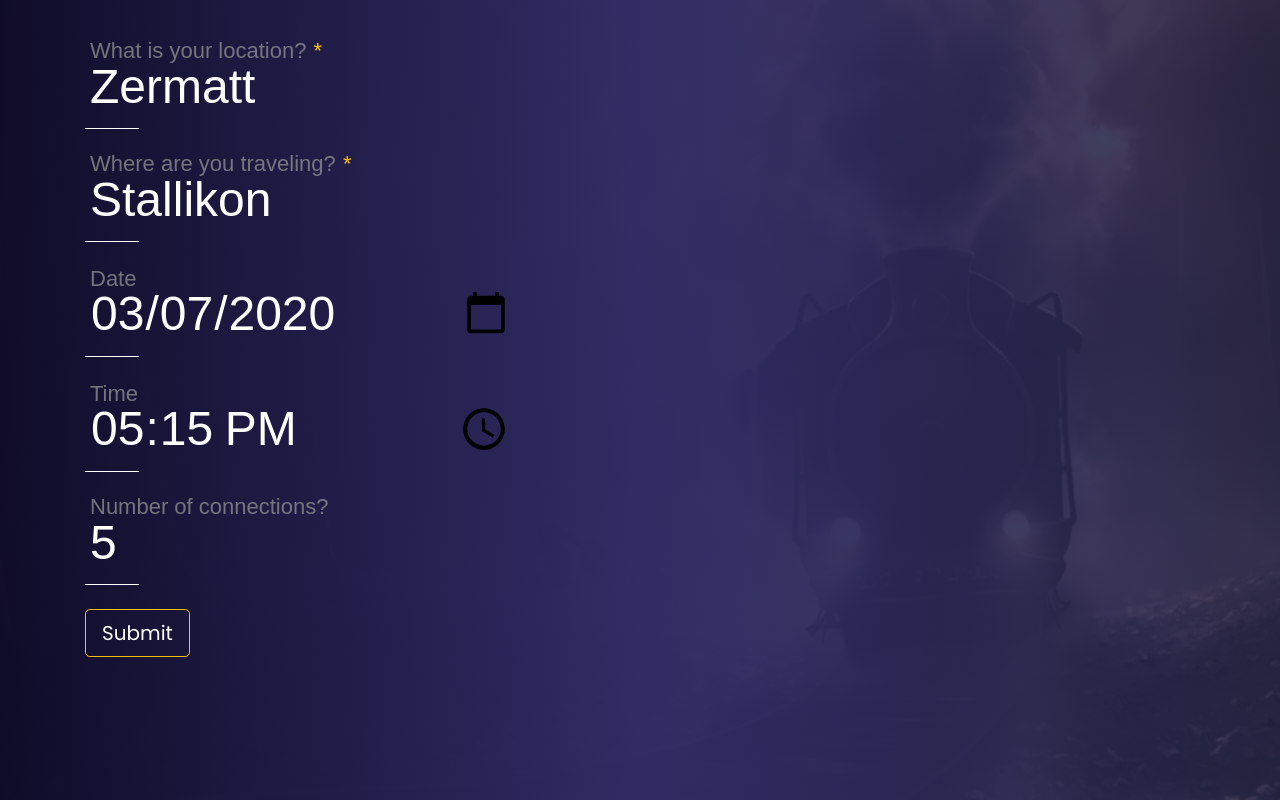
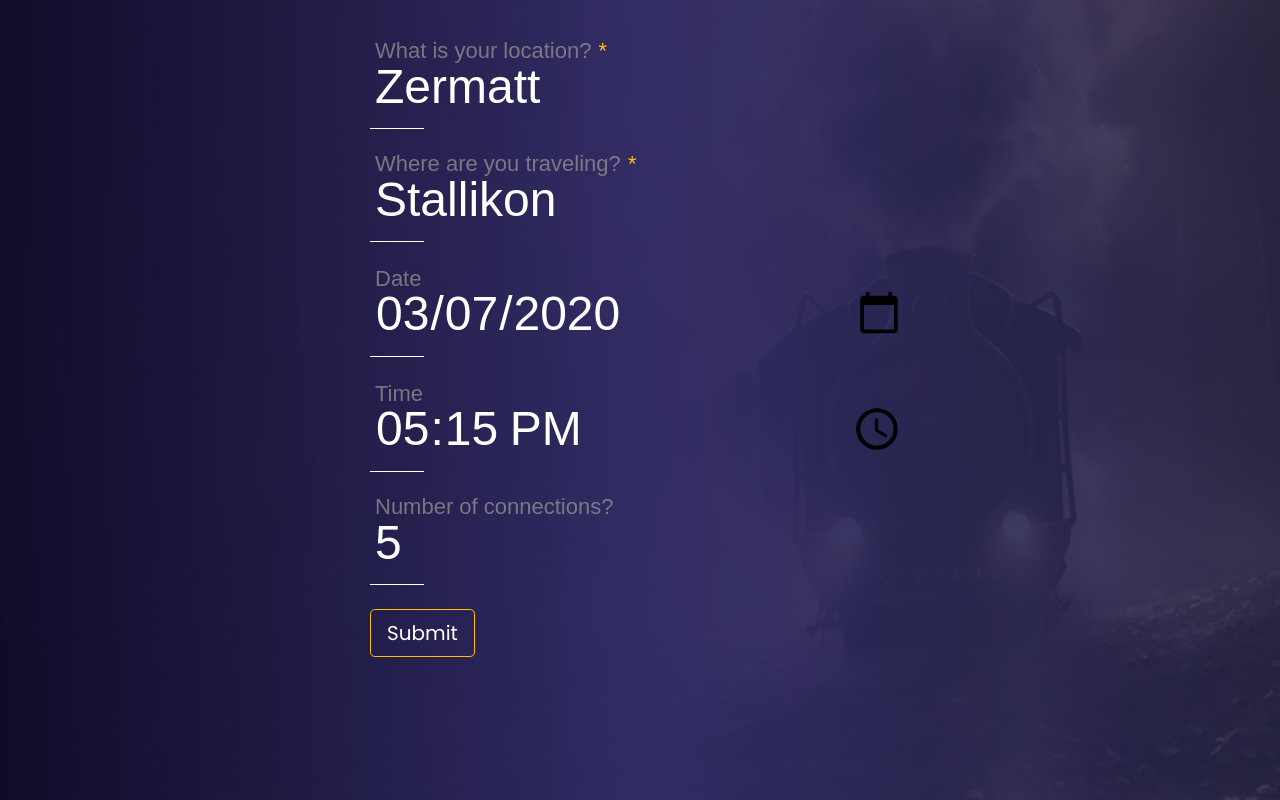
Before and after one commit to Ammce/summer-event-react, a React (Create React App) app: page / in a window 1280 px wide. Built offline with nearby package versions, Linux system fonts and the light colour scheme.

Commit message:
React final commit

```diff
--- a/src/commonComponents/Input/index.css
+++ b/src/commonComponents/Input/index.css
@@ -24,7 +24,7 @@ textarea.question {
   border-radius: 2px;
   margin: 0;
   border: none;
-  width: 80%;
+  width: 100%;
   background: rgba(0, 0, 0, 0);
   transition: padding-top 0.2s ease, margin-top 0.2s ease;
   overflow-x: hidden; /* Hack to make "rows" attribute apply in Firefox. */
--- a/src/modules/Connections/FindConnections/index.js
+++ b/src/modules/Connections/FindConnections/index.js
@@ -49,7 +49,7 @@ class index extends Component {
     return (
       <Container>
         <Row>
-          <Col sm={12} md={6}>
+          <Col sm={12} md={{ span: 6, offset: 3 }}>
             <Input
               isRequired
               value={data.from}
@@ -62,7 +62,7 @@ class index extends Component {
           </Col>
         </Row>
         <Row>
-          <Col sm={12} md={6}>
+          <Col sm={12} md={{ span: 6, offset: 3 }}>
             <Input
               isRequired
               value={data.to}
@@ -75,7 +75,7 @@ class index extends Component {
           </Col>
         </Row>
         <Row>
-          <Col sm={12} md={6}>
+          <Col sm={12} md={{ span: 6, offset: 3 }}>
             <Input
               value={data.date}
               type='date'
@@ -87,7 +87,7 @@ class index extends Component {
           </Col>
         </Row>
         <Row>
-          <Col sm={12} md={6}>
+          <Col sm={12} md={{ span: 6, offset: 3 }}>
             <Input
               value={data.time}
               type='time'
@@ -99,7 +99,7 @@ class index extends Component {
           </Col>
         </Row>
         <Row>
-          <Col sm={12} md={6}>
+          <Col sm={12} md={{ span: 6, offset: 3 }}>
             <Input
               value={data.limit}
               type='number'
@@ -111,7 +111,7 @@ class index extends Component {
           </Col>
         </Row>
         <Row className='mt-4'>
-          <Col sm={12} md={6}>
+          <Col sm={12} md={{ span: 6, offset: 3 }}>
             <div>
               <Button
                 className='text-white'
```
